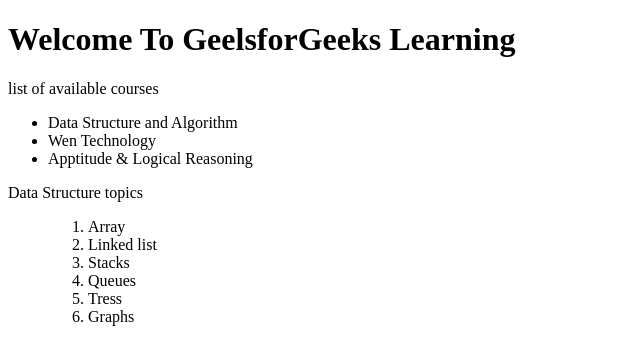
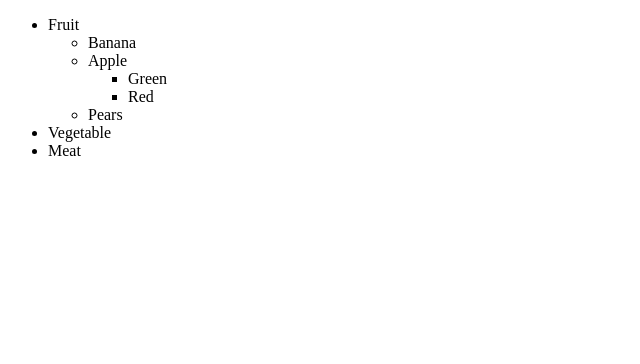
Before and after one commit to Muhammadjunaid-pro/Assignment, a plain HTML site: page index.html in a window 1280 px wide. Shown: the whole page, without its empty margins (0-640 px from the left). Drawn offline with Linux system fonts and the light colour scheme.

Commit message:
Add files via upload

```diff
--- a/index.html
+++ b/index.html
@@ -1,30 +1,25 @@
 <!DOCTYPE html>
-
+<html>
 <head>
-
-    <title>asignment 3</title>
+    <title>assignment junaid</title>
 </head>
 <body>
-      <h1>Welcome To GeelsforGeeks Learning</h1>
+   <ul>
+     <li>Fruit</li>
+     <ul>
+        <li>Banana</li>
+        <li>Apple</li>
+        <ul>
+            <li>Green</li>
+            <li>Red</li>
 
-      list of available courses
-      <ul>
-        <li>Data Structure and Algorithm</li>
-        <li>Wen Technology</li>
-        <li>Apptitude & Logical Reasoning</li>
-      </ul>
+        </ul>
+        <li> Pears</li>
 
-      Data Structure topics
-      <ul>
-        <ol type="1">
-        <li>Array</li>
-        <li>Linked list</li>
-        <li>Stacks</li>
-        <li>Queues</li>
-        <li>Tress</li>
-        <li>Graphs</li>
-    </ol>
-      </ul>
+     </ul>
+     <li>Vegetable</li>
+     <li>Meat</li>
+    </ul>
 
 </body>
 </html>
```
